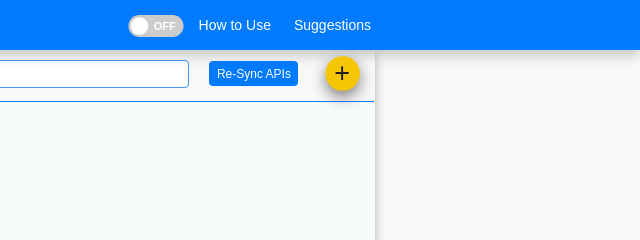
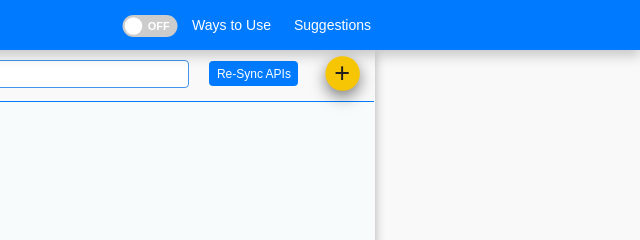
Before and after one commit to CodeUtilityBox/redirect-to-local-server, a plain HTML site: page index.html in a window 1280 px wide. Shown: the top 240 px of the page, 640-1280 px from the left. Drawn offline with Linux system fonts and the light colour scheme.

Commit message:
Update index.html

```diff
--- a/index.html
+++ b/index.html
@@ -31,7 +31,7 @@
 
           <div class="header-actions">
             <a href="https://github.com/svfodekar/api-redirector-feedback/blob/main/How%20To%20Use.md" target="_blank" class="action-button" title="How to Use">
-              How to Use
+              Ways to Use
             </a>
             <a href="https://github.com/svfodekar/api-redirector-feedback/issues/new" target="_blank" class="action-button" title="Suggestions">
               Suggestions
```
